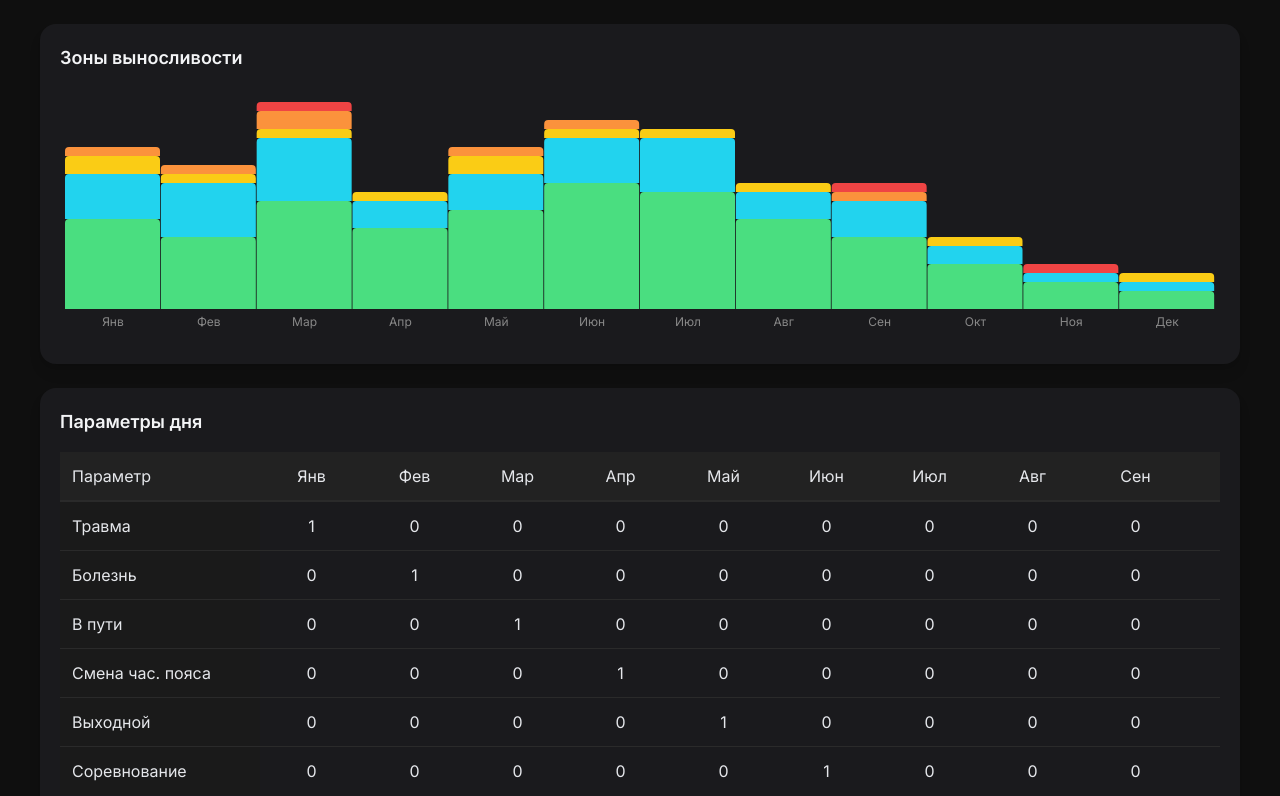
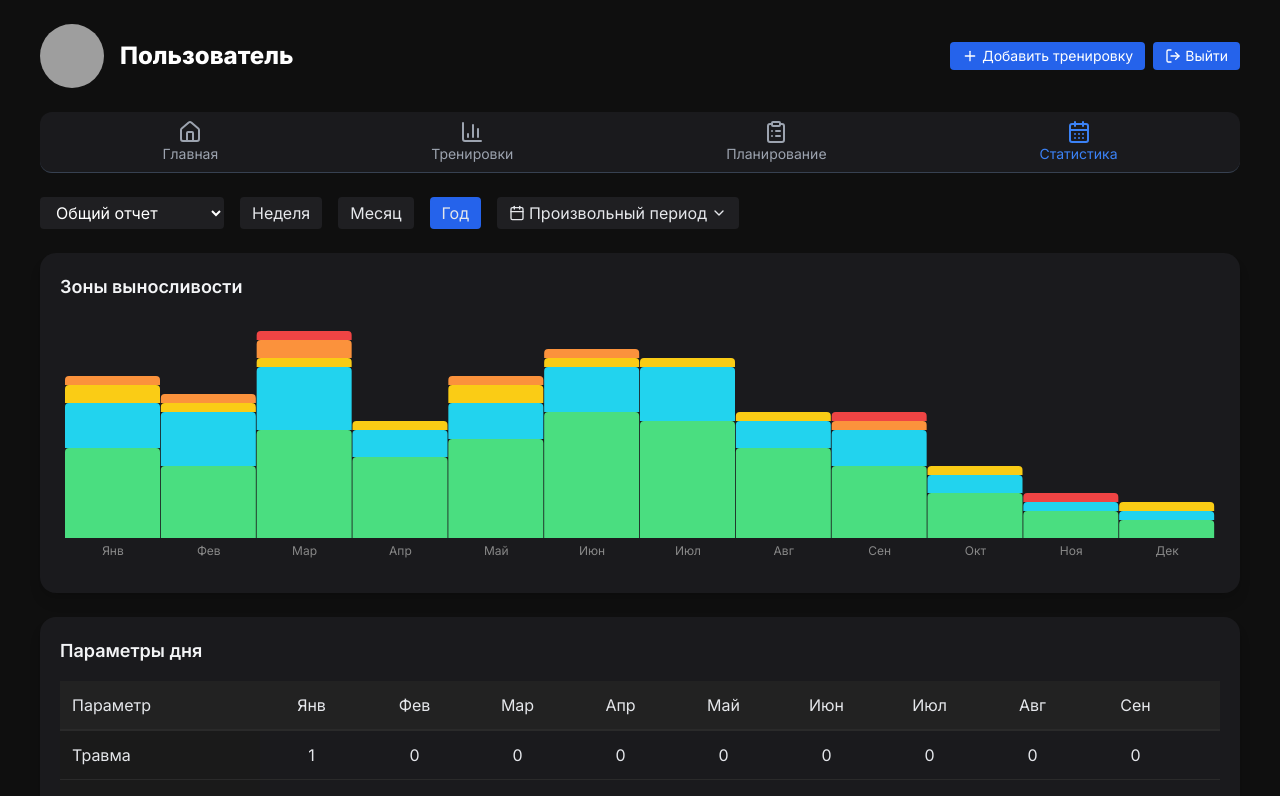
Before and after one commit to mbaliabin/dagbook-test, a React (Vite) app in the folder fasx-frontend/: page /statistics in a window 1280 px wide. Shown: the top 796 px of the page. Built offline with nearby package versions, Linux system fonts and the light colour scheme; grey boxes are pictures that could not be loaded.

Commit message:
Доработка StatisticsPage.tsx 416

```diff
--- a/fasx-frontend/src/pages/StatisticsPage.tsx
+++ b/fasx-frontend/src/pages/StatisticsPage.tsx
@@ -258,10 +258,65 @@ export default function StatsPage() {
     navigate("/login");
   };
 
+  // ----------------- RENDER -----------------
   return (
     <div className="min-h-screen bg-[#0f0f0f] text-gray-200 p-6 w-full">
       <div className="max-w-[1600px] mx-auto space-y-6 px-4">
-        {/* Тут будут фильтры, меню, графики и таблицы */}
+
+        {/* HEADER */}
+        <div className="flex flex-col md:flex-row md:items-center md:justify-between gap-4 mb-4 w-full">
+          <div className="flex items-center space-x-4">
+            <img src="/profile.jpg" alt="Avatar" className="w-16 h-16 rounded-full object-cover"/>
+            <h1 className="text-2xl font-bold text-white">{name}</h1>
+          </div>
+          <div className="flex items-center space-x-2 flex-wrap">
+            <button className="bg-blue-600 hover:bg-blue-700 text-white text-sm px-3 py-1 rounded flex items-center">
+              <Plus className="w-4 h-4 mr-1"/> Добавить тренировку
+            </button>
+            <button onClick={handleLogout} className="bg-blue-600 hover:bg-blue-700 text-white text-sm px-3 py-1 rounded flex items-center">
+              <LogOut className="w-4 h-4 mr-1"/> Выйти
+            </button>
+          </div>
+        </div>
+
+        {/* MENU */}
+        <div className="flex justify-around bg-[#1a1a1d] border-b border-gray-700 py-2 px-4 rounded-xl mb-6">
+          {menuItems.map((item)=>{ const Icon=item.icon; const isActive=location.pathname===item.path;
+            return <button key={item.path} onClick={()=>navigate(item.path)} className={`flex flex-col items-center text-sm transition-colors ${isActive?"text-blue-500":"text-gray-400 hover:text-white"}`}>
+              <Icon className="w-6 h-6"/>
+              <span>{item.label}</span>
+            </button>;
+          })}
+        </div>
+
+        {/* FILTERS */}
+        <div className="flex flex-wrap gap-4 mb-4">
+          <select value={reportType} onChange={e=>setReportType(e.target.value)} className="bg-[#1f1f22] text-white px-3 py-1 rounded">
+            <option>Общий отчет</option>
+            <option>Общая дистанция</option>
+          </select>
+          <button onClick={()=>setPeriodType("week")} className={`px-3 py-1 rounded ${periodType==="week"?"bg-blue-600":"bg-[#1f1f22]"} text-gray-200 hover:bg-[#2a2a2d]`}>Неделя</button>
+          <button onClick={()=>setPeriodType("month")} className={`px-3 py-1 rounded ${periodType==="month"?"bg-blue-600":"bg-[#1f1f22]"} text-gray-200 hover:bg-[#2a2a2d]`}>Месяц</button>
+          <button onClick={()=>setPeriodType("year")} className={`px-3 py-1 rounded ${periodType==="year"?"bg-blue-600":"bg-[#1f1f22]"} text-gray-200 hover:bg-[#2a2a2d]`}>Год</button>
+          <div className="relative">
+            <button onClick={()=>setShowDateRangePicker(prev=>!prev)} className={`px-3 py-1 rounded ${periodType==="custom"?"bg-blue-600":"bg-[#1f1f22]"} text-gray-200 hover:bg-[#2a2a2d] flex items-center`}>
+              <Calendar className="w-4 h-4 mr-1"/> Произвольный период
+              <ChevronDown className="w-4 h-4 ml-1"/>
+            </button>
+            {showDateRangePicker &&
+              <div className="absolute z-50 top-10 left-0">
+                <DateRange
+                  locale={ru}
+                  ranges={[{ startDate: dateRange.startDate, endDate: dateRange.endDate, key:"selection"}]}
+                  onChange={ranges=>setDateRange({startDate:ranges.selection.startDate,endDate:ranges.selection.endDate})}
+                  maxDate={dayjs().toDate()}
+                  rangeColors={["#3b82f6"]}
+                />
+              </div>
+            }
+          </div>
+        </div>
+
         {/* График */}
         <div className="bg-[#1a1a1d] p-5 rounded-2xl shadow-lg">
           <h2 className="text-lg font-semibold mb-4 text-gray-100">Зоны выносливости</h2>
```
